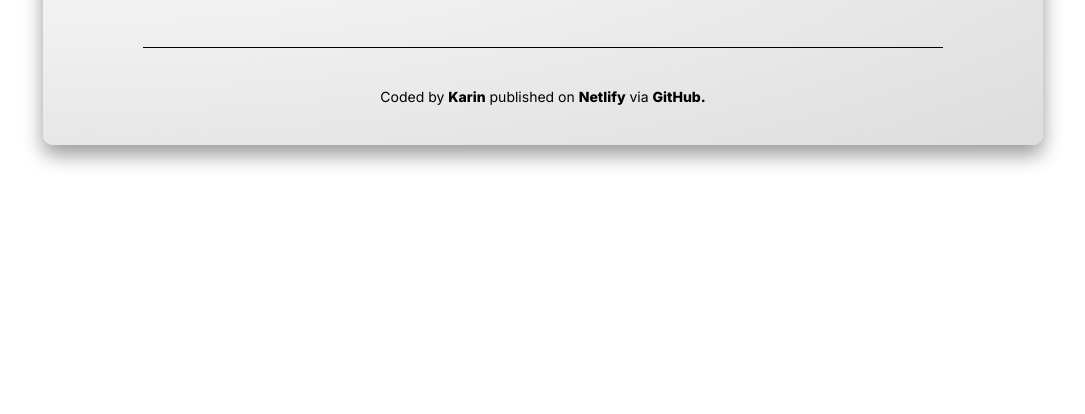
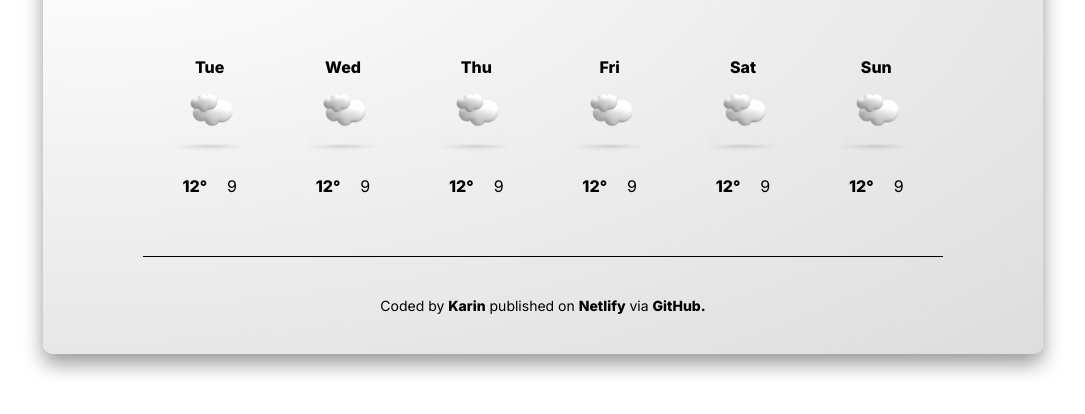
Before and after one commit to KaWo1980/Wetter-App, a plain HTML site: page index.html in a window 1280 px wide. Shown: the part 372-786 px from the top of the page, without its empty margins (97-1182 px from the left). Drawn offline with nearby package versions, Linux system fonts and the light colour scheme; no server answers.

Commit message:
added forecast html and css structure

```diff
--- a/index.html
+++ b/index.html
@@ -49,6 +49,63 @@
             <div class="temperature_unit">°C</div>
           </div>
         </div>
+
+        <!-- Forecast -->
+        <div class="forecast">
+          <div class="forecast_day">
+            <div class="forecast_date">Tue</div>
+            <img class="forecast_icons" src="img/cloudy.png" alt="" />
+            <div class="forecast_temperatures">
+              <div class="forecast_temperature_max">12°</div>
+              <div class="forecast_temperature_min">9</div>
+            </div>
+          </div>
+
+          <div class="forecast_day">
+            <div class="forecast_date">Wed</div>
+            <img class="forecast_icons" src="img/cloudy.png" alt="" />
+            <div class="forecast_temperatures">
+              <div class="forecast_temperature_max">12°</div>
+              <div class="forecast_temperature_min">9</div>
+            </div>
+          </div>
+
+          <div class="forecast_day">
+            <div class="forecast_date">Thu</div>
+            <img class="forecast_icons" src="img/cloudy.png" alt="" />
+            <div class="forecast_temperatures">
+              <div class="forecast_temperature_max">12°</div>
+              <div class="forecast_temperature_min">9</div>
+            </div>
+          </div>
+
+          <div class="forecast_day">
+            <div class="forecast_date">Fri</div>
+            <img class="forecast_icons" src="img/cloudy.png" alt="" />
+            <div class="forecast_temperatures">
+              <div class="forecast_temperature_max">12°</div>
+              <div class="forecast_temperature_min">9</div>
+            </div>
+          </div>
+
+          <div class="forecast_day">
+            <div class="forecast_date">Sat</div>
+            <img class="forecast_icons" src="img/cloudy.png" alt="" />
+            <div class="forecast_temperatures">
+              <div class="forecast_temperature_max">12°</div>
+              <div class="forecast_temperature_min">9</div>
+            </div>
+          </div>
+
+          <div class="forecast_day">
+            <div class="forecast_date">Sun</div>
+            <img class="forecast_icons" src="img/cloudy.png" alt="" />
+            <div class="forecast_temperatures">
+              <div class="forecast_temperature_max">12°</div>
+              <div class="forecast_temperature_min">9</div>
+            </div>
+          </div>
+        </div>
       </main>
 
       <footer>
--- a/src/styles.css
+++ b/src/styles.css
@@ -110,3 +110,42 @@ a:hover {
   font-size: 30px;
   font-weight: 800;
 }
+
+/*Forecast*/
+.forecast {
+  margin-top: 60px;
+  display: flex;
+  justify-content: space-around;
+}
+
+.forecast_date {
+  display: block;
+  text-align: center;
+  margin-bottom: 10px;
+  font-size: 16px;
+  font-weight: 800;
+  margin-bottom: 10px;
+}
+
+.forecast_icons {
+  display: block;
+  margin: 0 auto;
+  width: 80px;
+}
+.forecast_temperatures {
+  display: flex;
+  justify-content: center;
+  margin-top: 10px;
+  text-align: center;
+  font-size: 16px;
+}
+
+.forecast_temperature_max {
+  padding: 10px;
+  font-weight: 800;
+}
+
+.forecast_temperature_min {
+  padding: 10px;
+  font-weight: 400;
+}
```
Also changed, not shown: 1 other file.
